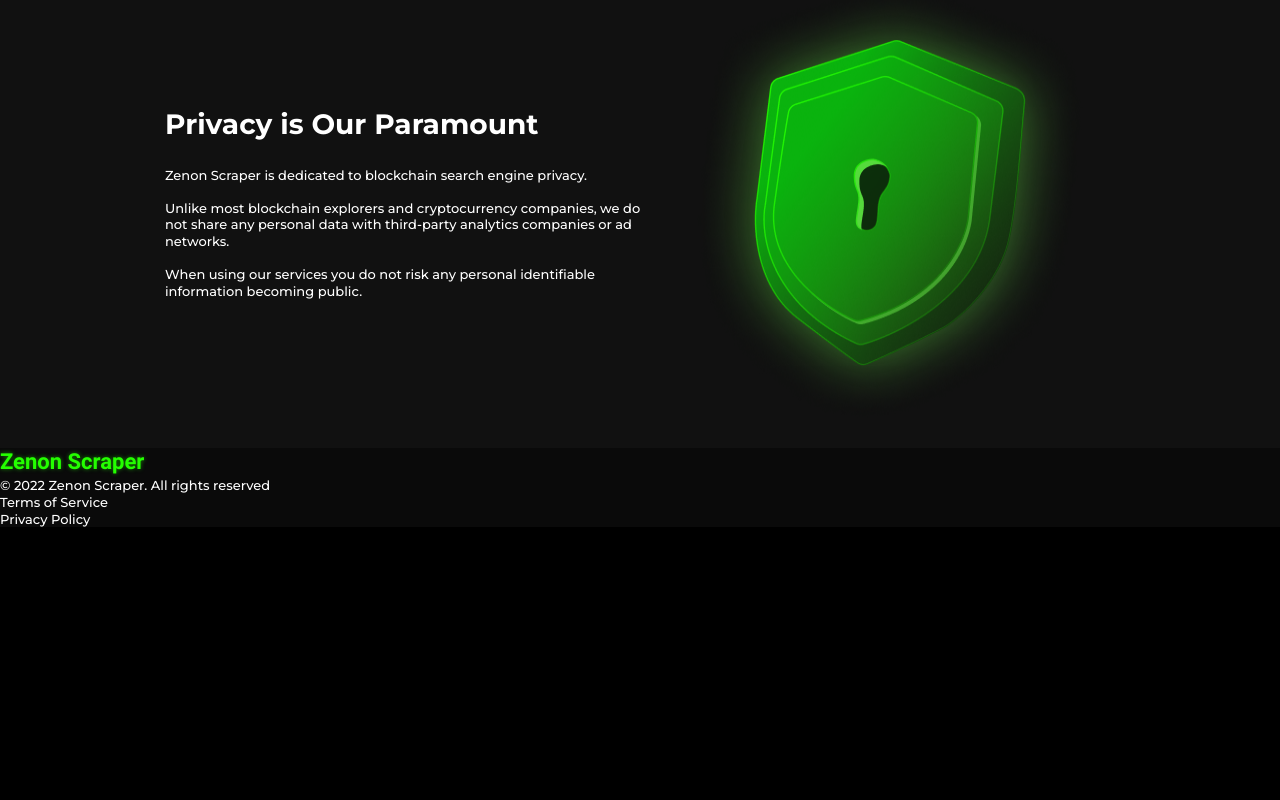
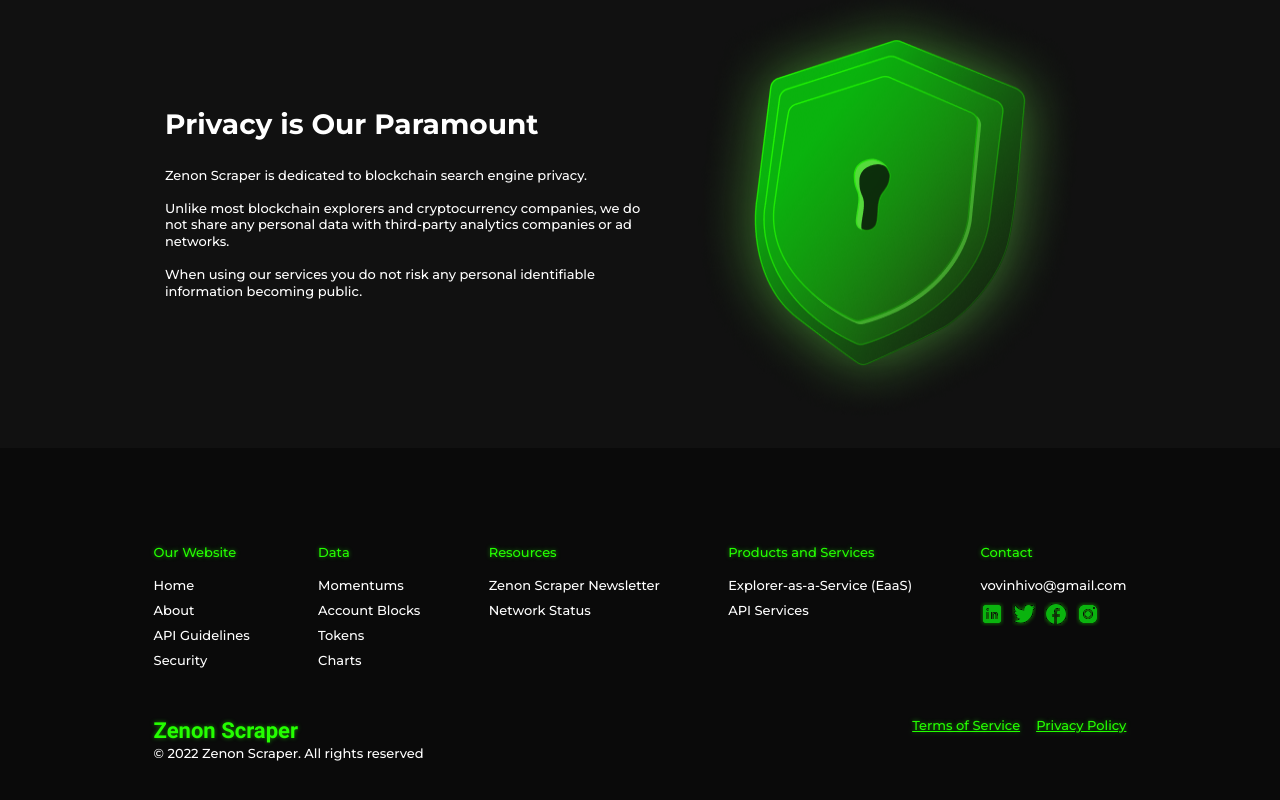
Before and after one commit to nntcao/zenonscraper-nextjs, a Next.js app: page / in a window 1280 px wide. Shown: the part 3196-3996 px from the top of the page. Before the commit the page ends 3723 px from the top, so only its background shows below. Built offline with nearby package versions, Linux system fonts and the light colour scheme.

Commit message:
Added information and CSS to Footer

```diff
--- a/components/Sections/Footer/Footer.module.scss
+++ b/components/Sections/Footer/Footer.module.scss
@@ -2,7 +2,63 @@
     background-color: var(--color-background-2);
 }
 
-
 .robotoBold {
     font-family: 'Roboto-Bold';
 }
+
+.underline {
+    text-decoration: underline;
+}
+
+.container {
+    width: var(--width-content);
+    display: flex;
+    flex-direction: column;
+    align-items: center;
+    padding-top: 96px;
+    padding-bottom: 96px;
+    margin: auto;
+    gap: 48px;
+}
+
+.options {
+    width: 100%;
+    display: flex;
+    flex-direction: row;
+    justify-content: space-between;
+    align-items: flex-start;
+    flex-wrap: wrap;
+    column-gap: 16px;
+    row-gap: 16px;
+}
+
+.column {
+    display: flex;
+    flex-direction: column;
+    gap: 16px;
+}
+
+.columnBody {
+    display: flex;
+    flex-direction: column;
+    gap: 8px;
+}
+
+.socialMedia {
+    display: flex;
+    flex-direction: row;
+    gap: 8px;
+}
+
+.bottom {
+    display: flex;
+    flex-direction: row;
+    justify-content: space-between;
+    width: 100%;
+}
+
+.legal {
+    display: flex;
+    flex-direction: row;
+    gap: 16px;
+}
--- a/components/Sections/Footer/Footer.tsx
+++ b/components/Sections/Footer/Footer.tsx
@@ -2,6 +2,10 @@ import LinkWrapper from '../../GenericComponents/LinkWrapper/LinkWrapper'
 import Subtitle from '../../GenericComponents/Subtitle/Subtitle'
 import TextGlow from '../../GenericComponents/TextGlow/TextGlow'
 import TextMedium from '../../GenericComponents/TextMedium/TextMedium'
+import LinkedinIcon from '../../Icons/LinkedinIcon/LinkedinIcon'
+import FacebookIcon from '../../Icons/FacebookIcon/FacebookIcon'
+import TwitterIcon from '../../Icons/TwitterIcon/TwitterIcon'
+import InstagramIcon from '../../Icons/InstagramIcon/InstagramIcon'
 import styles from './Footer.module.scss'
 
 
@@ -10,7 +14,78 @@ export default function Footer(props) {
         <section className={styles.section}>
             <div className={styles.container}>
                 <div className={styles.options}>
-
+                    <div className={styles.column}>
+                        <TextMedium><TextGlow>Our Website</TextGlow></TextMedium>
+                        <div className={styles.columnBody}>
+                            <LinkWrapper href="">
+                                <TextMedium>Home</TextMedium>
+                            </LinkWrapper>
+                            <LinkWrapper href="">
+                                <TextMedium>About</TextMedium>
+                            </LinkWrapper>
+                            <LinkWrapper href="">
+                                <TextMedium>API Guidelines</TextMedium>
+                            </LinkWrapper>
+                            <LinkWrapper href="">
+                                <TextMedium>Security</TextMedium>
+                            </LinkWrapper>
+                        </div>
+                    </div>
+                    <div className={styles.column}>
+                        <TextMedium><TextGlow>Data</TextGlow></TextMedium>
+                        <div className={styles.columnBody}>
+                            <LinkWrapper href="">
+                                <TextMedium>Momentums</TextMedium>
+                            </LinkWrapper>
+                            <LinkWrapper href="">
+                                <TextMedium>Account Blocks</TextMedium>
+                            </LinkWrapper>
+                            <LinkWrapper href="">
+                                <TextMedium>Tokens</TextMedium>
+                            </LinkWrapper>
+                            <LinkWrapper href="">
+                                <TextMedium>Charts</TextMedium>
+                            </LinkWrapper>
+                        </div>
+                    </div>
+                    <div className={styles.column}>
+                        <TextMedium><TextGlow>Resources</TextGlow></TextMedium>
+                        <div className={styles.columnBody}>
+                            <LinkWrapper href="">
+                                <TextMedium>Zenon Scraper Newsletter</TextMedium>
+                            </LinkWrapper>
+                            <LinkWrapper href="">
+                                <TextMedium>Network Status</TextMedium>
+                            </LinkWrapper>
+                        </div>
+                    </div>
+                    <div className={styles.column}>
+                        <TextMedium><TextGlow>Products and Services</TextGlow></TextMedium>
+                        <div className={styles.columnBody}>
+                            <LinkWrapper href="">
+                                <TextMedium>Explorer-as-a-Service (EaaS)</TextMedium>
+                            </LinkWrapper>
+                            <LinkWrapper href="">
+                                <TextMedium>API Services</TextMedium>
+                            </LinkWrapper>
+                        </div>
+                    </div>
+                    <div className={styles.column}>
+                        <div className={styles.column}>
+                            <TextMedium><TextGlow>Contact</TextGlow></TextMedium>
+                            <div className={styles.columnBody}>
+                                <LinkWrapper href="">
+                                    <TextMedium>vovinhivo@gmail.com</TextMedium>
+                                </LinkWrapper>
+                                <div className={styles.socialMedia}>
+                                    <LinkedinIcon />
+                                    <TwitterIcon />
+                                    <FacebookIcon />
+                                    <InstagramIcon />
+                                </div>
+                            </div>
+                        </div>
+                    </div>
                 </div>
                 <div className={styles.bottom}>
                     <div className={styles.copyright}>
@@ -19,10 +94,10 @@ export default function Footer(props) {
                     </div>
                     <div className={styles.legal}>
                         <LinkWrapper href="">
-                            <TextMedium>Terms of Service</TextMedium>
+                            <TextMedium><TextGlow className={styles.underline}>Terms of Service</TextGlow></TextMedium>
                         </LinkWrapper>
                         <LinkWrapper href="">
-                            <TextMedium>Privacy Policy</TextMedium>
+                            <TextMedium><TextGlow className={styles.underline}>Privacy Policy</TextGlow></TextMedium>
                         </LinkWrapper>
                     </div>
                 </div>
```
